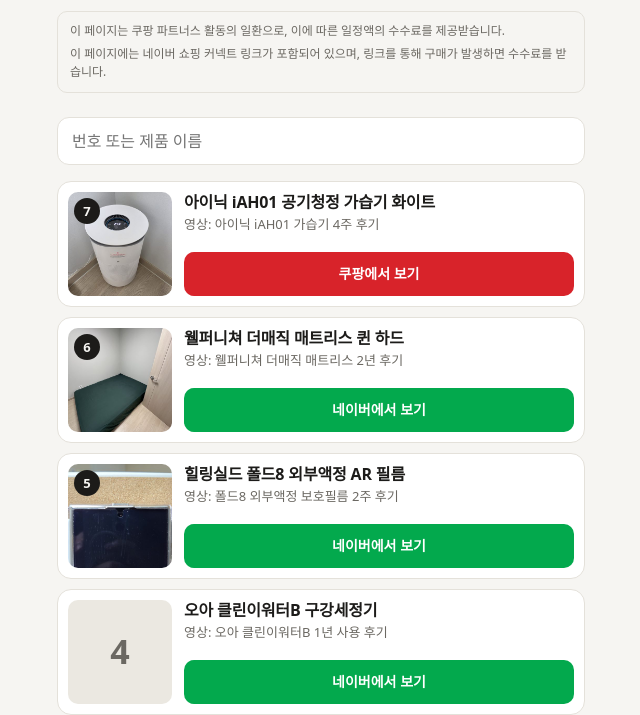
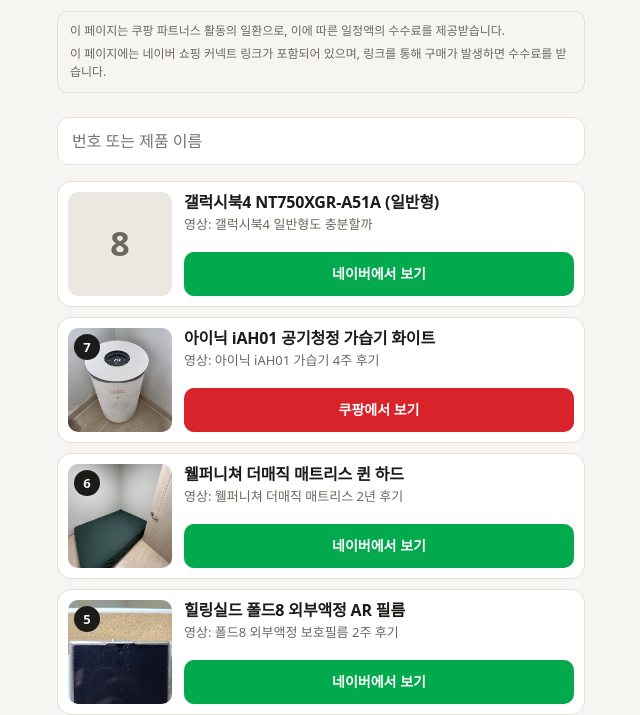
Before and after one commit to Doubl2K/links, a plain HTML site: page index.html in a window 1280 px wide. Shown: the part 85-800 px from the top of the page, without its empty margins (319-959 px from the left). Drawn offline with Linux system fonts and the light colour scheme.

Commit message:
링크 목록 갱신

```diff
--- a/index.html
+++ b/index.html
@@ -44,6 +44,7 @@ h2{margin:0;font-size:16px;line-height:1.35;letter-spacing:-.01em;overflow-wrap:
 <div class="notice"><p>이 페이지는 쿠팡 파트너스 활동의 일환으로, 이에 따른 일정액의 수수료를 제공받습니다.</p><p>이 페이지에는 네이버 쇼핑 커넥트 링크가 포함되어 있으며, 링크를 통해 구매가 발생하면 수수료를 받습니다.</p></div>
 <div class="find"><input id="q" type="search" inputmode="search" placeholder="번호 또는 제품 이름" aria-label="번호 또는 제품 이름으로 찾기" autocomplete="off"></div>
 <ul id="list">
+<li class="card" id="n8" data-no="8" data-s="8 갤럭시북4 nt750xgr-a51a (일반형) 갤럭시북4 일반형도 충분할까"><div class="pic"><span class="tile" aria-hidden="true">8</span><b class="no">8</b></div><div class="body"><h2>갤럭시북4 NT750XGR-A51A (일반형)</h2><p class="video">영상: 갤럭시북4 일반형도 충분할까</p><div class="btns"><a class="btn naver" href="https://naver.me/FwGKcZix" target="_blank" rel="sponsored nofollow noopener">네이버에서 보기</a></div></div></li>
 <li class="card" id="n7" data-no="7" data-s="7 아이닉 iah01 공기청정 가습기 화이트 아이닉 iah01 가습기 4주 후기"><div class="pic"><img src="img/07.jpg" alt="" width="400" height="400" loading="lazy"><b class="no">7</b></div><div class="body"><h2>아이닉 iAH01 공기청정 가습기 화이트</h2><p class="video">영상: 아이닉 iAH01 가습기 4주 후기</p><div class="btns"><a class="btn coupang" href="https://link.coupang.com/a/ivevxC949I" target="_blank" rel="sponsored nofollow noopener">쿠팡에서 보기</a></div></div></li>
 <li class="card" id="n6" data-no="6" data-s="6 웰퍼니쳐 더매직 매트리스 퀸 하드 웰퍼니쳐 더매직 매트리스 2년 후기"><div class="pic"><img src="img/06.jpg" alt="" width="400" height="400" loading="lazy"><b class="no">6</b></div><div class="body"><h2>웰퍼니쳐 더매직 매트리스 퀸 하드</h2><p class="video">영상: 웰퍼니쳐 더매직 매트리스 2년 후기</p><div class="btns"><a class="btn naver" href="https://naver.me/FK0UwTgT" target="_blank" rel="sponsored nofollow noopener">네이버에서 보기</a></div></div></li>
 <li class="card" id="n5" data-no="5" data-s="5 힐링실드 폴드8 외부액정 ar 필름 폴드8 외부액정 보호필름 2주 후기"><div class="pic"><img src="img/05.jpg" alt="" width="400" height="400" loading="lazy"><b class="no">5</b></div><div class="body"><h2>힐링실드 폴드8 외부액정 AR 필름</h2><p class="video">영상: 폴드8 외부액정 보호필름 2주 후기</p><div class="btns"><a class="btn naver" href="https://naver.me/F7FW7THB" target="_blank" rel="sponsored nofollow noopener">네이버에서 보기</a></div></div></li>
```
